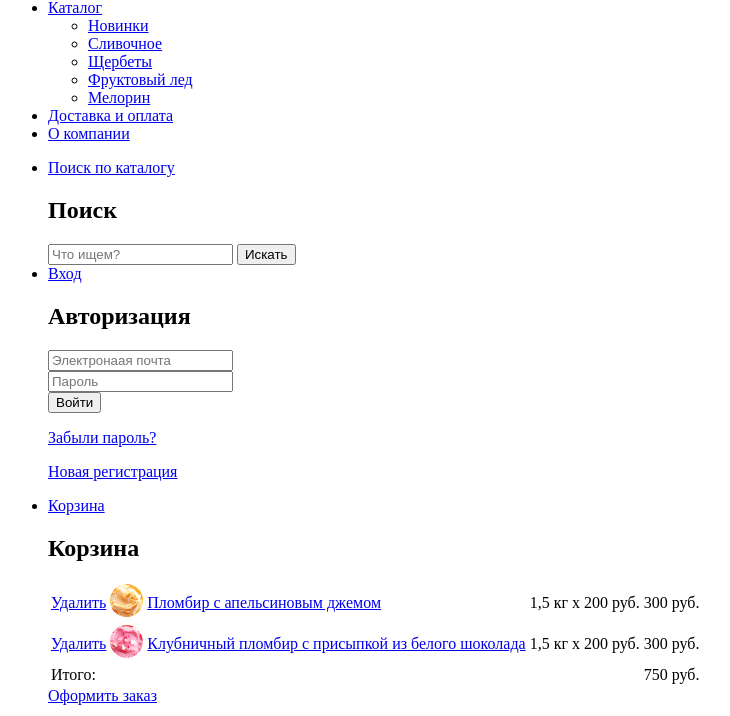
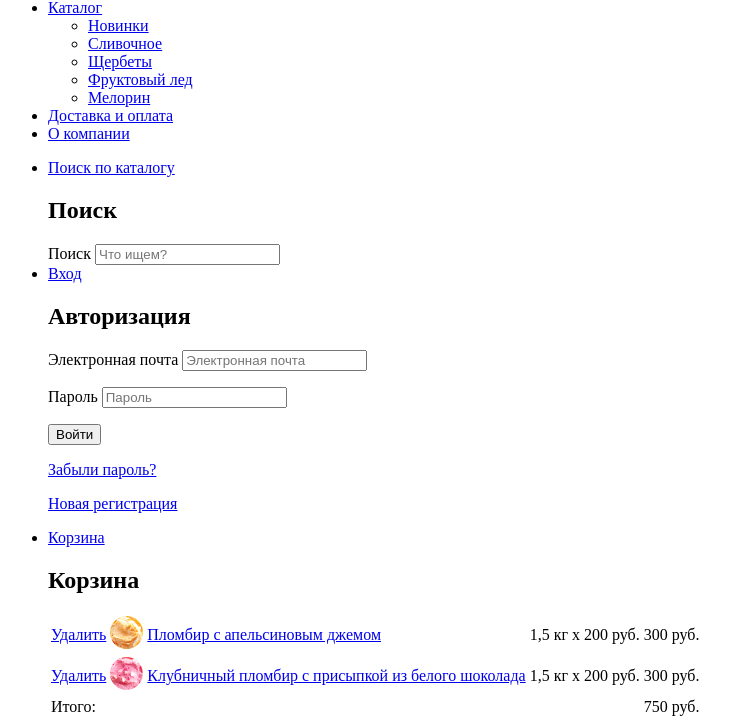
Before and after one commit to Paveldrow/1307323-gllacy-28, a plain HTML site: page catalog.html in a window 1280 px wide. Shown: the part 93-809 px from the top of the page, without its empty margins (0-730 px from the left). Drawn offline with Linux system fonts and the light colour scheme.

Commit message:
Начал делать разметку форм 2

```diff
--- a/catalog.html
+++ b/catalog.html
@@ -28,8 +28,8 @@
             <section>
               <h2> Поиск</h2>
               <form action="https://echo.htmlacademy.ru" method="post">
-                <input type="search" name="search" placeholder="Что ищем?">
-                <button type="submit">Искать</button>
+                <label for="search-field">Поиск</label>
+                <input id="search-field" type="search" name="search" placeholder="Что ищем?">
               </form>
             </section>
         </li>
@@ -37,15 +37,17 @@
             <section>
               <h2>Авторизация</h2>
               <form action="https://echo.htmlacademy.ru" method="post">
-                <div>
-                  <input type="email" name="email" id="email-field" placeholder="Электронаая почта">
-                </div>
-                <div>
-                  <input type="password" name="password" id="password-field" placeholder="Пароль">
-              </div>
-              <div>
+                <p>
+                  <label for="email-login-field">Электронная почта</label>
+                  <input id="email-login-field" type="email" name="email" id="email-field" placeholder="Электронная почта">
+                </p>
+                <p>
+                  <label for="password-field">Пароль</label>
+                  <input id="password-field" type="password" name="password" placeholder="Пароль">
+              </p>
+              <p>
                 <button type="submit">Войти</button>
-              </div>
+              </p>
               </form>
               <p><a href="#">Забыли пароль?</a></p>
               <p><a href="#">Новая регистрация</a></p>
```
Also changed, not shown: index.html (+26 -21 lines).
